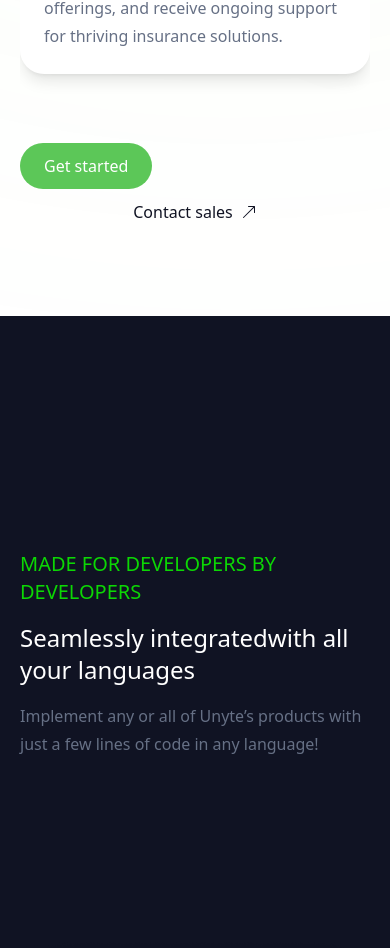
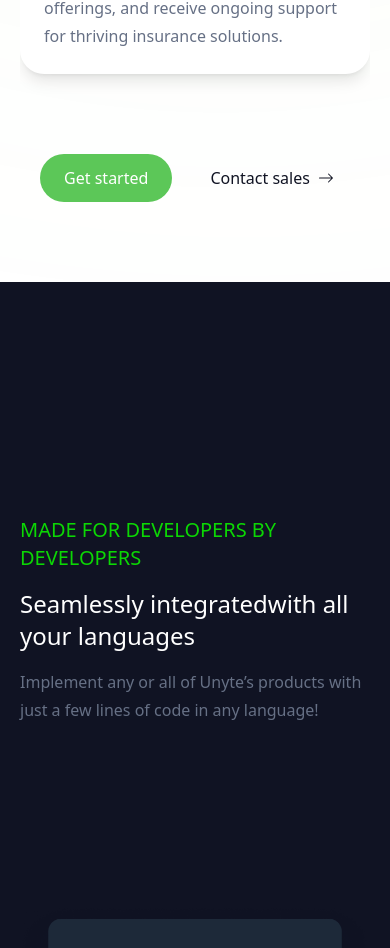
Before and after one commit to DrPrime01/unyteV1, a React (Vite) app: page / in a window 390 px wide. Shown: the part 8213-9161 px from the top of the page. Built offline with nearby package versions, Linux system fonts and the light colour scheme; a small style sheet from the web is missing.

Commit message:
corrected ui error on home

```diff
--- a/src/pages/Home.jsx
+++ b/src/pages/Home.jsx
@@ -614,22 +614,20 @@
 								</p>
 							</div>
 						</div>
-						<div className="space-y-2.5 md:hidden w-full">
+						<div className="flex items-center gap-x-2.5 md:hidden">
 							<Link
 								to="company/contact"
-								className="text-white w-full bg-[#5CC758] focus:ring-4 focus:outline-none font-medium rounded-3xl px-6 py-3 text-center mr-3 md:mr-0"
+								className="text-white bg-[#5CC758] focus:ring-4 focus:outline-none font-medium rounded-3xl px-6 py-3 text-center mr-3 md:mr-0"
 							>
 								Get started
 							</Link>
-							<div className="text-center">
-								<a
-									href="#"
-									className="text-[#101323] group font-medium flex items-center justify-center gap-x-2 px-6 py-3 w-full"
-								>
-									<span>Contact sales</span>
-									<BsArrowUpRight className="transform transition-transform origin-bottom group-hover:scale-125" />
-								</a>
-							</div>
+							<a
+								href="#"
+								className="text-[#101323] font-medium flex items-center gap-x-2 px-4 py-2 group"
+							>
+								<span>Contact sales</span>
+								<BsArrowRight className="transform transition-transform origin-bottom group-hover:scale-x-125" />
+							</a>
 						</div>
 					</div>
 				</div>
```
